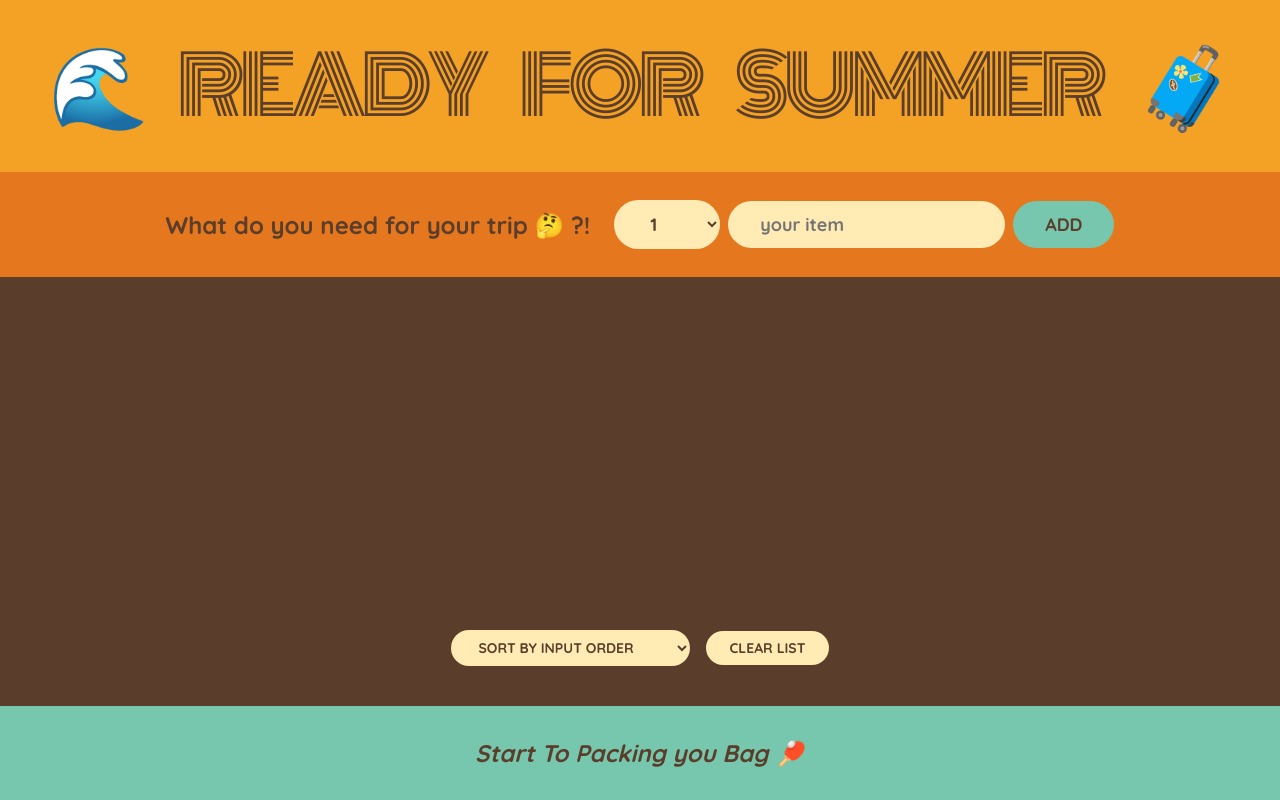
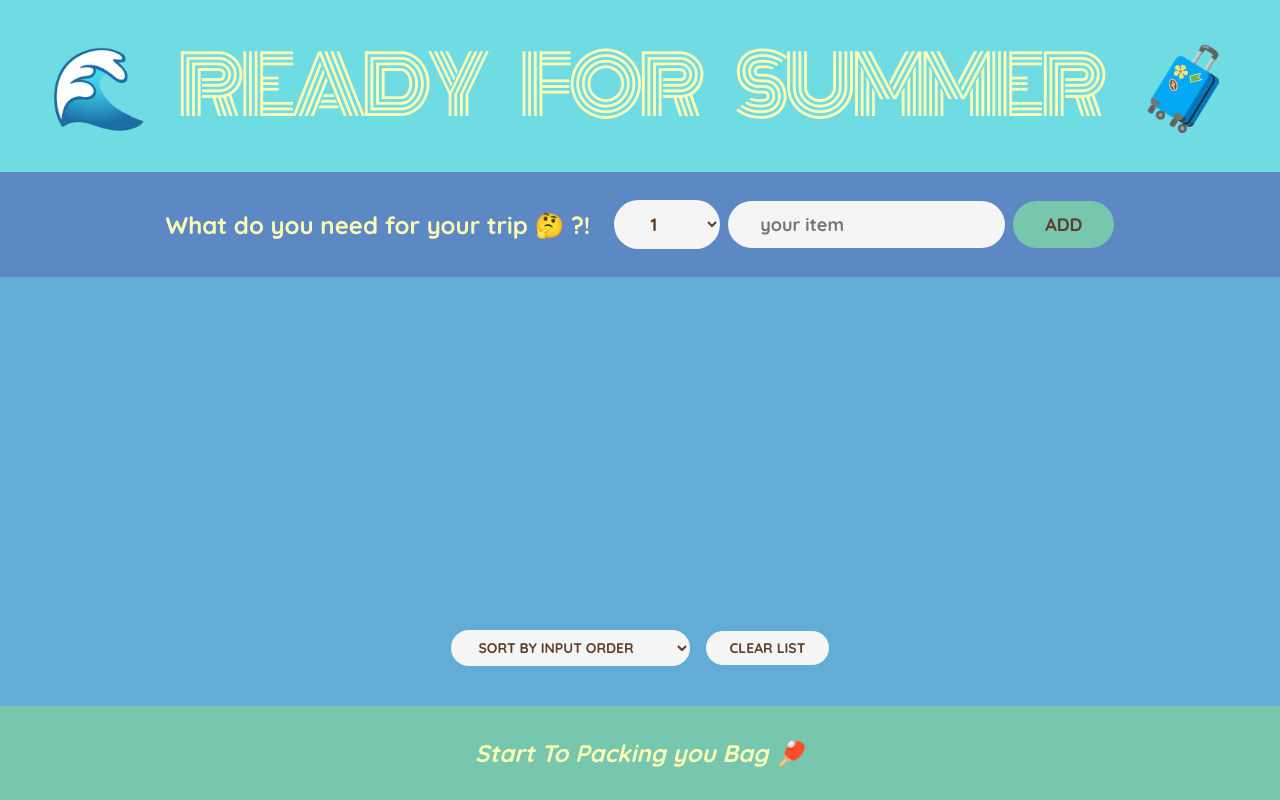
Before and after one commit to MohamedMahmoudHaleem/travel-Packing, a React app: page / in a window 1280 px wide. Built offline with nearby package versions, Linux system fonts and the light colour scheme.

Commit message:
mohamed mahmoud

```diff
--- a/src/index.css
+++ b/src/index.css
@@ -13,7 +13,7 @@ html {
 body {
   font-size: 2.4rem;
   font-family: sans-serif;
-  color: #5a3e2b;
+  color: #FFFDB5;
   font-family: "Quicksand";
   font-weight: 500;
 }
@@ -27,7 +27,7 @@ body {
 
 h1 {
   text-align: center;
-  background-color: #f4a226;
+  background-color: #6FDCE3;
   font-family: "Monoton";
   font-size: 8rem;
   text-transform: uppercase;
@@ -38,7 +38,7 @@ h1 {
 }
 
 .add-form {
-  background-color: #e5771f;
+  background-color: #5C88C4;
   padding: 2.8rem 1.5rem;
   display: flex;
   align-items: center;
@@ -54,7 +54,7 @@ h3 {
 button,
 select,
 input {
-  background-color: #ffebb3;
+  background-color: whitesmoke;
   color: #5a3e2b;
   font-family: inherit;
   border: none;
@@ -71,8 +71,8 @@ input {
 }
 
 .list {
-  background-color: #5a3e2b;
-  color: #ffebb3;
+  background-color: #63acd5;
+  color: #242222;
   padding: 4rem 0;
 
   display: flex;
@@ -112,7 +112,7 @@ input {
 input[type="checkbox"] {
   height: 2rem;
   width: 2rem;
-  accent-color: #e5771f;
+  accent-color: whitesmoke;
 }
 
 .list li button {
```
